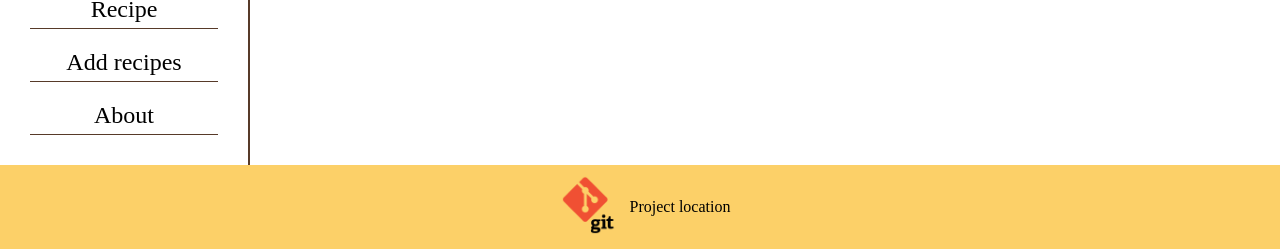
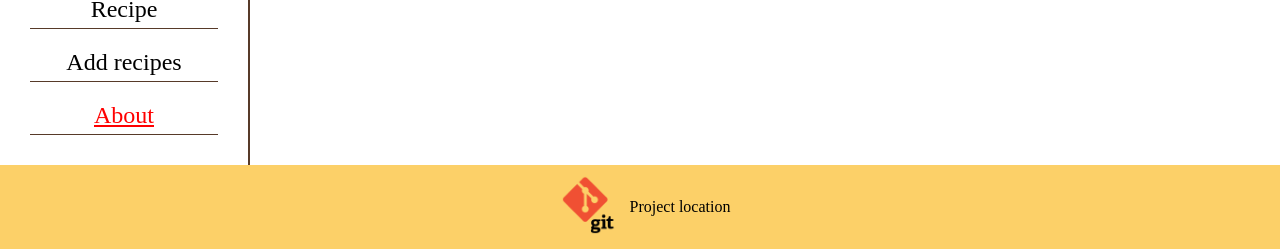
Before and after one commit to martxgomez/react-app, a React (Vite) app: page /about in a window 1280 px wide. Shown: the part 6951-7200 px from the top of the page. Built offline with nearby package versions, Linux system fonts and the light colour scheme.

Commit message:
AboutPage added and linked to Sidebar and App - working

```diff
--- a/src/App.jsx
+++ b/src/App.jsx
@@ -4,6 +4,7 @@ import Footer from './components/Footer';
 import RecipeList from './components/Recipes/RecipeList';
 import Sidebar from './components/Sidebar';
 import {Routes, Route} from 'react-router-dom';
+import AboutPage from './components/AboutPage';
 
 
 function App() {
@@ -15,6 +16,9 @@ function App() {
             </body>
             <Sidebar />
             <Footer />
+            <Routes>
+              <Route path="/about" element={<AboutPage />}/>
+            </Routes>
         </>
         );
 }
--- /dev/null
+++ b/src/components/AboutPage.jsx
@@ -0,0 +1,10 @@
+function AboutPage () {
+    return (
+        <>
+<p> This describes our project.
+Andrea and Marta worked on this project.</p>
+        </>
+    )
+}
+
+export default AboutPage;
--- a/src/components/Sidebar.css
+++ b/src/components/Sidebar.css
@@ -22,3 +22,8 @@
 
     }
 }
+
+.active {
+    text-decoration: underline;
+    color: red
+  }
--- a/src/components/Sidebar.jsx
+++ b/src/components/Sidebar.jsx
@@ -1,4 +1,5 @@
 import "./Sidebar.css";
+import { NavLink } from "react-router-dom";
 
 function Sidebar () {
 
@@ -7,7 +8,9 @@ return (
         <ul className="sidebar-ul">
             <li> Recipe </li>
             <li> Add recipes </li>
-            <li> About </li>
+            <li>
+            <NavLink to ="/about">About</NavLink>
+            </li>
         </ul>
 
    </section>
```
